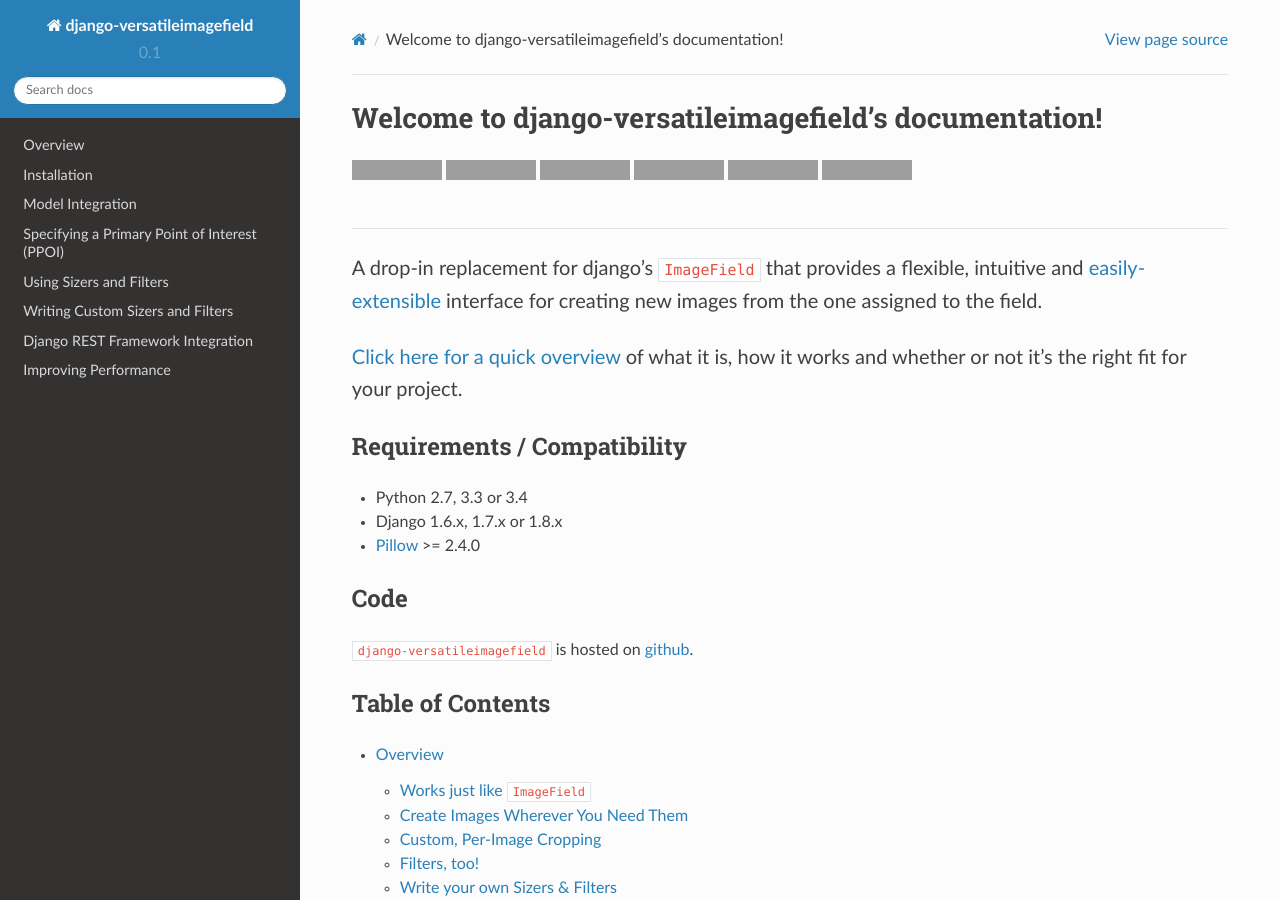
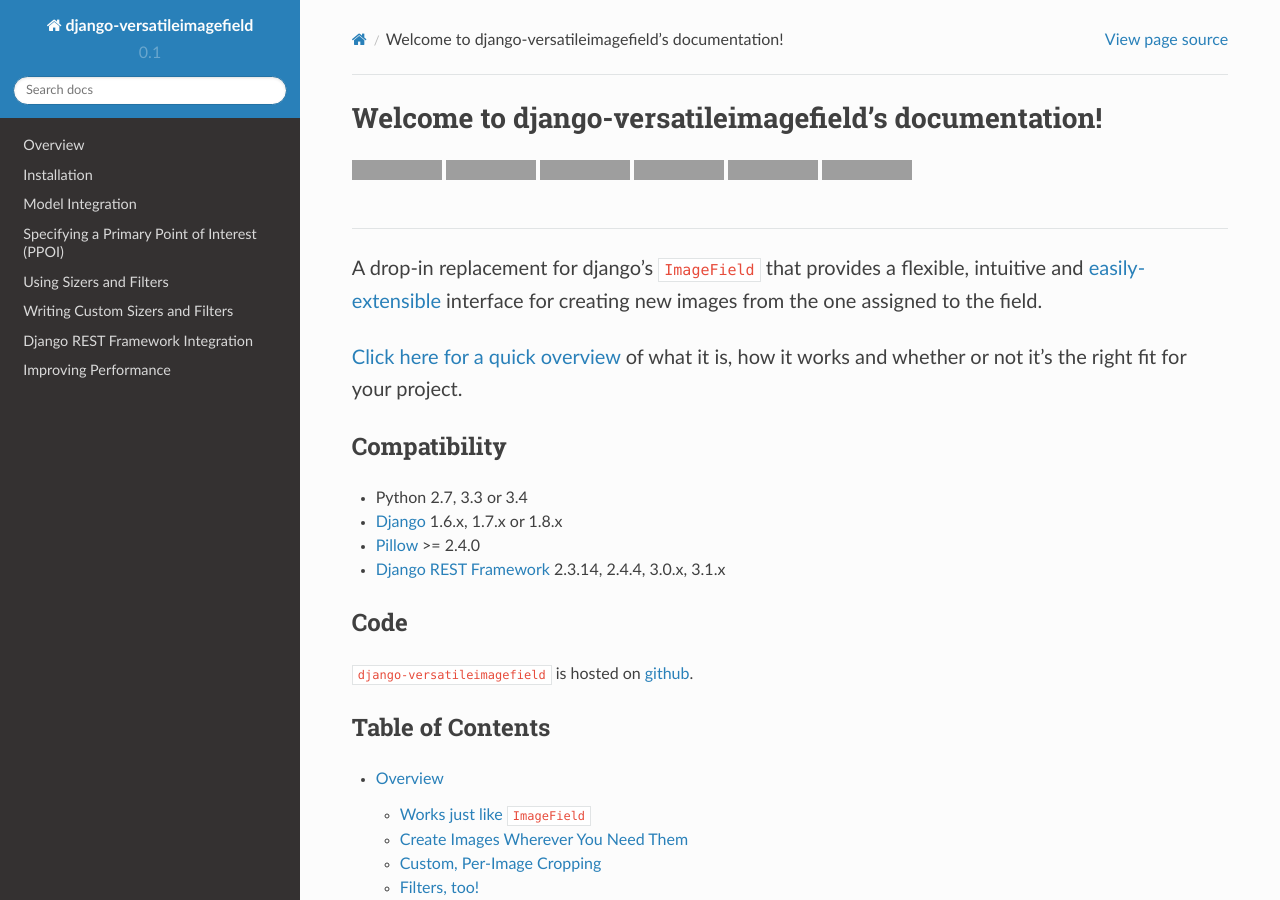
Before and after one commit to respondcreate/django-versatileimagefield, a Sphinx documentation site: the page built from docs/index.rst, in a window 1280 px wide and 900 px high, cut to the strip 0-900 px from the top of the window. Built offline with Sphinx 7.4.7 and the Read the Docs theme 2.0.0, drawn with Linux system fonts in a browser that asks for light colours; grey boxes are pictures that could not be loaded.

Commit message:
'Requirements / Compatibility' -> 'Compatibility'

```diff
--- a/docs/index.rst
+++ b/docs/index.rst
@@ -39,12 +39,13 @@
 
   :doc:`Click here for a quick overview </overview>` of what it is, how it works and whether or not it's the right fit for your project.
 
-Requirements / Compatibility
-============================
+Compatibility
+=============
 
 - Python 2.7, 3.3 or 3.4
-- Django 1.6.x, 1.7.x or 1.8.x
+- `Django <https://www.djangoproject.com/>`_ 1.6.x, 1.7.x or 1.8.x
 - `Pillow <http://pillow.readthedocs.org/en/latest/index.html>`_ >= 2.4.0
+- `Django REST Framework <http://www.django-rest-framework.org/>`_ 2.3.14, 2.4.4, 3.0.x, 3.1.x
 
 Code
 ====
```
Also changed, not shown: README.rst (+4 -3 lines).
